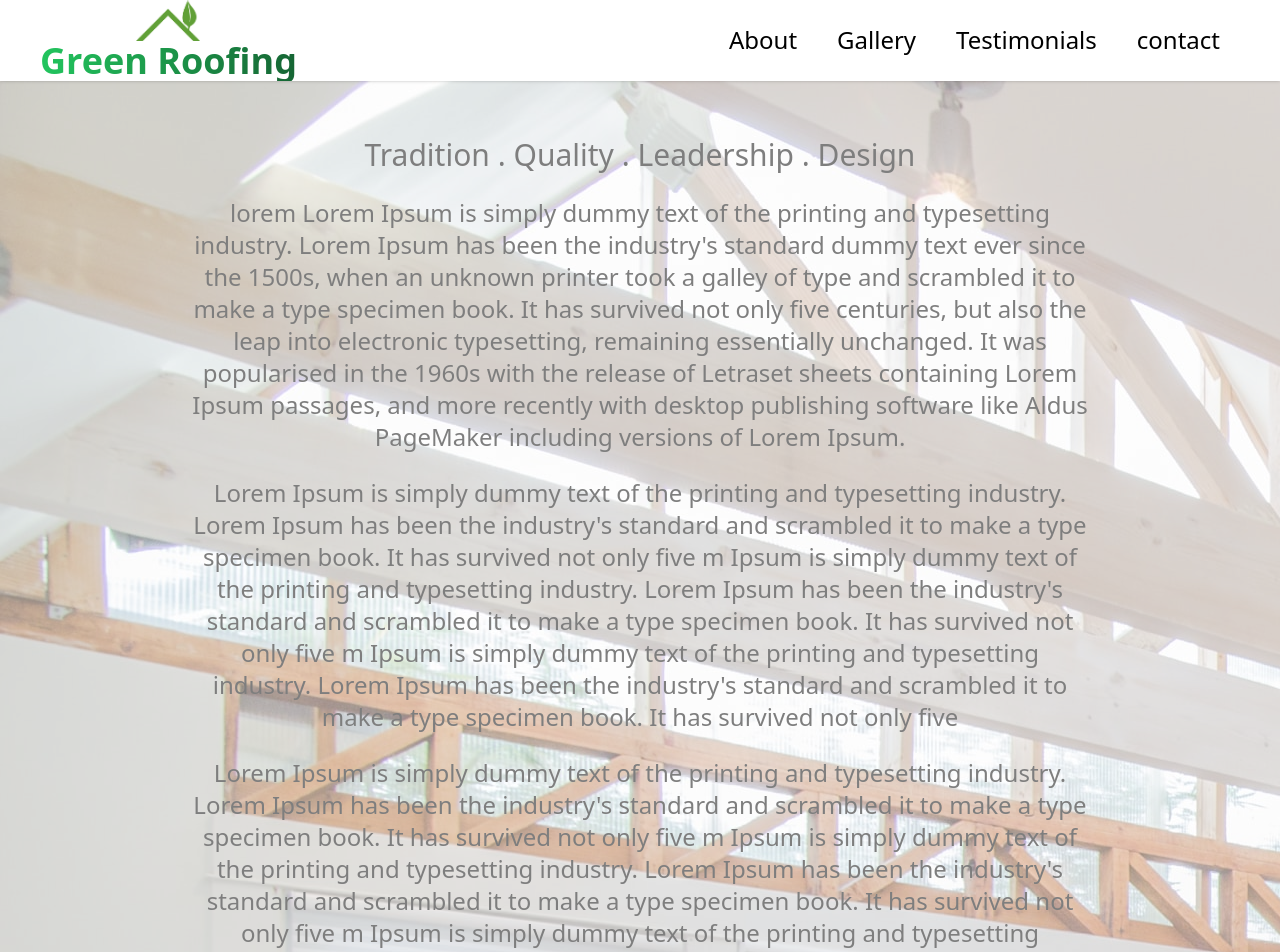
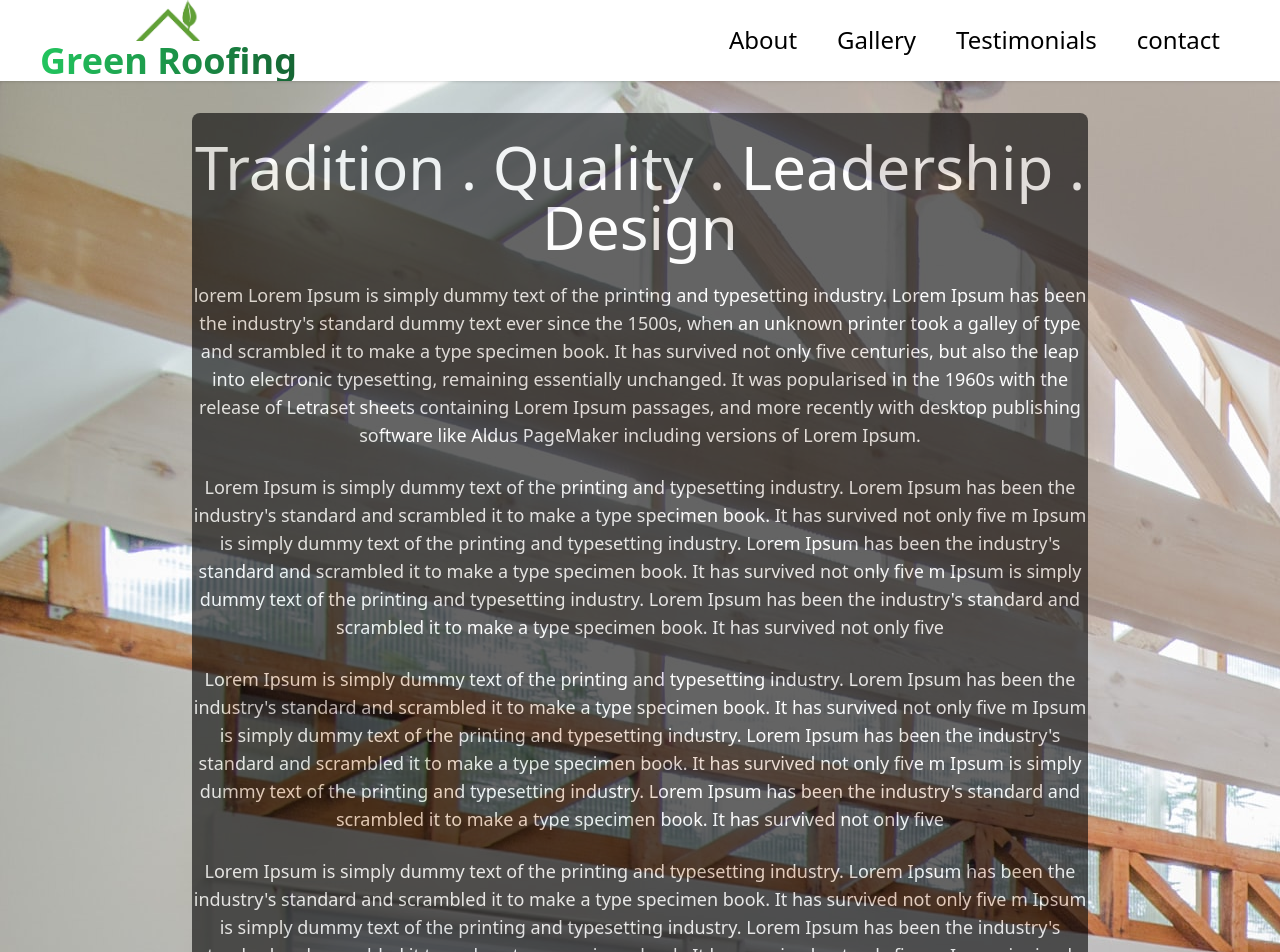
Before and after one commit to VelamPillai/Green-Roofing-Builders, a React (Create React App) app: page /about in a window 1280 px wide. Shown: the top 952 px of the page. Built offline with nearby package versions, Linux system fonts and the light colour scheme.

Commit message:
about bg-image added

```diff
--- a/src/App.js
+++ b/src/App.js
@@ -14,7 +14,7 @@ import Footer from "./Components1/footer/Footer.js";
 function App() {
   return (
 
-    <div className="flex flex-col h-screen">
+    <div className="flex flex-col h-screen w-[100vw]">
       <Navbar />
       <main className="flex-1  w-full min-h-screen ">
       <Routes>
--- a/src/Components/About.js
+++ b/src/Components/About.js
@@ -2,15 +2,15 @@ import aboutBgImage from '../images/home7.jpg';
 
 export default function About() {
   return (
-    <div className="w-full  text-black flex flex-col flex-wrap justify-center items-center m-auto p-2 md:pt-8  bg-[url('images/home7.jpg')] opacity-50">
-      <div className="w-[70vw] text-bold  text-2xl">
-          <h1 className="text-4xl text-center md:text-3xl mt-6 opacity-100">Tradition . Quality . Leadership . Design</h1>
-          <p className="text-center mt-6 text-2xl">lorem
+    <div className="w-full  text-black flex flex-col flex-wrap justify-center items-center m-auto p-2 md:pt-8    bg-[url('images/home7.jpg')] ">
+      <div className="w-[70vw]  text-white   bg-black opacity-60 rounded-lg">
+          <h1 className="text-2xl md:text-6xl text-center md:text-3xl mt-6 opacity-100">Tradition . Quality . Leadership . Design</h1>
+          <p className="text-center mt-6  text-sm md:text-lg">lorem
           Lorem Ipsum is simply dummy text of the printing and typesetting industry. Lorem Ipsum has been the industry's standard dummy text ever since the 1500s, when an unknown printer took a galley of type and scrambled it to make a type specimen book. It has survived not only five centuries, but also the leap into electronic typesetting, remaining essentially unchanged. It was popularised in the 1960s with the release of Letraset sheets containing Lorem Ipsum passages, and more recently with desktop publishing software like Aldus PageMaker including versions of Lorem Ipsum.
           </p>
-          <p className="text-center mt-6">Lorem Ipsum is simply dummy text of the printing and typesetting industry. Lorem Ipsum has been the industry's standard and scrambled it to make a type specimen book. It has survived not only five  m Ipsum is simply dummy text of the printing and typesetting industry. Lorem Ipsum has been the industry's standard and scrambled it to make a type specimen book. It has survived not only five m Ipsum is simply dummy text of the printing and typesetting industry. Lorem Ipsum has been the industry's standard and scrambled it to make a type specimen book. It has survived not only five</p>
-          <p className="text-center mt-6">Lorem Ipsum is simply dummy text of the printing and typesetting industry. Lorem Ipsum has been the industry's standard and scrambled it to make a type specimen book. It has survived not only five  m Ipsum is simply dummy text of the printing and typesetting industry. Lorem Ipsum has been the industry's standard and scrambled it to make a type specimen book. It has survived not only five m Ipsum is simply dummy text of the printing and typesetting industry. Lorem Ipsum has been the industry's standard and scrambled it to make a type specimen book. It has survived not only five</p>
-          <p className="text-center mt-6">Lorem Ipsum is simply dummy text of the printing and typesetting industry. Lorem Ipsum has been the industry's standard and scrambled it to make a type specimen book. It has survived not only five  m Ipsum is simply dummy text of the printing and typesetting industry. Lorem Ipsum has been the industry's standard and scrambled it to make a type specimen book. It has survived not only five m Ipsum is simply dummy text of the printing and typesetting industry. Lorem Ipsum has been the industry's standard and scrambled it to make a type specimen book. It has survived not only five</p>
+          <p className="text-center mt-6 text-sm md:text-lg">Lorem Ipsum is simply dummy text of the printing and typesetting industry. Lorem Ipsum has been the industry's standard and scrambled it to make a type specimen book. It has survived not only five  m Ipsum is simply dummy text of the printing and typesetting industry. Lorem Ipsum has been the industry's standard and scrambled it to make a type specimen book. It has survived not only five m Ipsum is simply dummy text of the printing and typesetting industry. Lorem Ipsum has been the industry's standard and scrambled it to make a type specimen book. It has survived not only five</p>
+          <p className="text-center mt-6 text-sm md:text-lg">Lorem Ipsum is simply dummy text of the printing and typesetting industry. Lorem Ipsum has been the industry's standard and scrambled it to make a type specimen book. It has survived not only five  m Ipsum is simply dummy text of the printing and typesetting industry. Lorem Ipsum has been the industry's standard and scrambled it to make a type specimen book. It has survived not only five m Ipsum is simply dummy text of the printing and typesetting industry. Lorem Ipsum has been the industry's standard and scrambled it to make a type specimen book. It has survived not only five</p>
+          <p className="text-center mt-6 text-sm md:text-lg">Lorem Ipsum is simply dummy text of the printing and typesetting industry. Lorem Ipsum has been the industry's standard and scrambled it to make a type specimen book. It has survived not only five  m Ipsum is simply dummy text of the printing and typesetting industry. Lorem Ipsum has been the industry's standard and scrambled it to make a type specimen book. It has survived not only five m Ipsum is simply dummy text of the printing and typesetting industry. Lorem Ipsum has been the industry's standard and scrambled it to make a type specimen book. It has survived not only five</p>
           </div>
     </div>
   );
--- a/src/Components/Contact.js
+++ b/src/Components/Contact.js
@@ -7,7 +7,7 @@ export default function Contact() {
 
   return (
     <div className="w-[100vw] text-black flex flex-col flex-wrap justify-center items-center m-0   md:pt-8 bg-green-600 text-white">
-      <img src={contactPageImage} className='w-[70vw] m-4' />
+      <img src={contactPageImage} className='w-[50vw] m-4 rounded-lg' />
       <div className='w-full md:flex  md:flex-row-reverse'>
       <Message />
         <ContactForm />
--- a/src/Components/Testimonials.js
+++ b/src/Components/Testimonials.js
@@ -1,10 +1,8 @@
-
+import { getTestimonials } from "../data/testimonials"
 export default function Testimonials() {
 
     return (
-        <div >Lorem
-            Lorem
-            Lorem ipsum dolor sit amet consectetur adipisicing elit. Nulla rerum magnam sit animi illum molestiae iure iste expedita porro velit debitis eveniet quam asperiores maiores, laudantium quas aliquid provident excepturi!
+        <div className="w-[100vw] text-black flex flex-col flex-wrap justify-center items-center m-0   md:pt-8 bg-green-600 text-white">
        </div>
     )
 }
--- a/src/Components1/footer/Footer.js
+++ b/src/Components1/footer/Footer.js
@@ -10,7 +10,7 @@ function Footer() {
     return (
 
 
-        <div className='w-full  flex flex-col  justify-center items-center flex-wrap  text-black bg-green-600 p-2 '>
+        <div className='w-[100vw]  flex flex-col  justify-center items-center flex-wrap  text-black bg-green-600 p-2 '>
             <img src={footericon} alt='footer icon' className = 'w-10 h-10  border-green-600 border-2  rounded-3xl  hover:border-green-800'/>
             <div className='   flex flex-col sm:flex-row justify-center items-center p-3 border-b  border-black '>
 
--- /dev/null
+++ b/src/data/testimonials.js
@@ -0,0 +1,41 @@
+const testimonials = [
+    {   id:1,
+        message:`lorem Lorem Ipsum is simply dummy text of the printing and typesetting industry. Lorem Ipsum has been the industry's standard dummy text ever since the 1500s, when an unknown printer took a galley of type and scrambled it to make a type specimen book. It has survived not only five centuries, but also the leap into electronic typesetting, remaining essentially unchanged. It was popularised in the 1960s with the release of Letraset sheets containing Lorem Ipsum passages, and more recently with desktop publishing software like Aldus PageMaker including versions of Lorem Ipsum.
+
+    `},
+    {id:2,message:`lorem Lorem Ipsum is simply dummy text of the printing and typesetting industry. Lorem Ipsum has been the industry's standard dummy text ever since the 1500s, when an unknown printer took a galley of type and scrambled it to make a type specimen book. It has survived not only five centuries, but also the leap into electronic typesetting, remaining essentially unchanged. It was popularised in the 1960s with the release of Letraset sheets containing Lorem Ipsum passages, and more recently with desktop publishing software like Aldus PageMaker including versions of Lorem Ipsum.
+
+    `},
+    {id:3,message:`lorem Lorem Ipsum is simply dummy text of the printing and typesetting industry. Lorem Ipsum has been the industry's standard dummy text ever since the 1500s, when an unknown printer took a galley of type and scrambled it to make a type specimen book. It has survived not only five centuries, but also the leap into electronic typesetting, remaining essentially unchanged. It was popularised in the 1960s with the release of Letraset sheets containing Lorem Ipsum passages, and more recently with desktop publishing software like Aldus PageMaker including versions of Lorem Ipsum.
+
+    `},
+    {id:4,message:`lorem Lorem Ipsum is simply dummy text of the printing and typesetting industry. Lorem Ipsum has been the industry's standard dummy text ever since the 1500s, when an unknown printer took a galley of type and scrambled it to make a type specimen book. It has survived not only five centuries, but also the leap into electronic typesetting, remaining essentially unchanged. It was popularised in the 1960s with the release of Letraset sheets containing Lorem Ipsum passages, and more recently with desktop publishing software like Aldus PageMaker including versions of Lorem Ipsum.
+
+    `},
+    {id:5,message:`lorem Lorem Ipsum is simply dummy text of the printing and typesetting industry. Lorem Ipsum has been the industry's standard dummy text ever since the 1500s, when an unknown printer took a galley of type and scrambled it to make a type specimen book. It has survived not only five centuries, but also the leap into electronic typesetting, remaining essentially unchanged. It was popularised in the 1960s with the release of Letraset sheets containing Lorem Ipsum passages, and more recently with desktop publishing software like Aldus PageMaker including versions of Lorem Ipsum.
+
+    `},
+    {id:6,message:`lorem Lorem Ipsum is simply dummy text of the printing and typesetting industry. Lorem Ipsum has been the industry's standard dummy text ever since the 1500s, when an unknown printer took a galley of type and scrambled it to make a type specimen book. It has survived not only five centuries, but also the leap into electronic typesetting, remaining essentially unchanged. It was popularised in the 1960s with the release of Letraset sheets containing Lorem Ipsum passages, and more recently with desktop publishing software like Aldus PageMaker including versions of Lorem Ipsum.
+
+    `},
+    {id:7,message:`lorem Lorem Ipsum is simply dummy text of the printing and typesetting industry. Lorem Ipsum has been the industry's standard dummy text ever since the 1500s, when an unknown printer took a galley of type and scrambled it to make a type specimen book. It has survived not only five centuries, but also the leap into electronic typesetting, remaining essentially unchanged. It was popularised in the 1960s with the release of Letraset sheets containing Lorem Ipsum passages, and more recently with desktop publishing software like Aldus PageMaker including versions of Lorem Ipsum.
+
+    `},
+    {id:8,message:`lorem Lorem Ipsum is simply dummy text of the printing and typesetting industry. Lorem Ipsum has been the industry's standard dummy text ever since the 1500s, when an unknown printer took a galley of type and scrambled it to make a type specimen book. It has survived not only five centuries, but also the leap into electronic typesetting, remaining essentially unchanged. It was popularised in the 1960s with the release of Letraset sheets containing Lorem Ipsum passages, and more recently with desktop publishing software like Aldus PageMaker including versions of Lorem Ipsum.
+
+    `},
+    {id:9,message:`lorem Lorem Ipsum is simply dummy text of the printing and typesetting industry. Lorem Ipsum has been the industry's standard dummy text ever since the 1500s, when an unknown printer took a galley of type and scrambled it to make a type specimen book. It has survived not only five centuries, but also the leap into electronic typesetting, remaining essentially unchanged. It was popularised in the 1960s with the release of Letraset sheets containing Lorem Ipsum passages, and more recently with desktop publishing software like Aldus PageMaker including versions of Lorem Ipsum.
+
+    `},
+    {id:10,message:`lorem Lorem Ipsum is simply dummy text of the printing and typesetting industry. Lorem Ipsum has been the industry's standard dummy text ever since the 1500s, when an unknown printer took a galley of type and scrambled it to make a type specimen book. It has survived not only five centuries, but also the leap into electronic typesetting, remaining essentially unchanged. It was popularised in the 1960s with the release of Letraset sheets containing Lorem Ipsum passages, and more recently with desktop publishing software like Aldus PageMaker including versions of Lorem Ipsum.
+
+    `},
+
+
+
+]
+
+
+const getTestimonials = (testimonials) => testimonials;
+
+export { getTestimonials };
```
